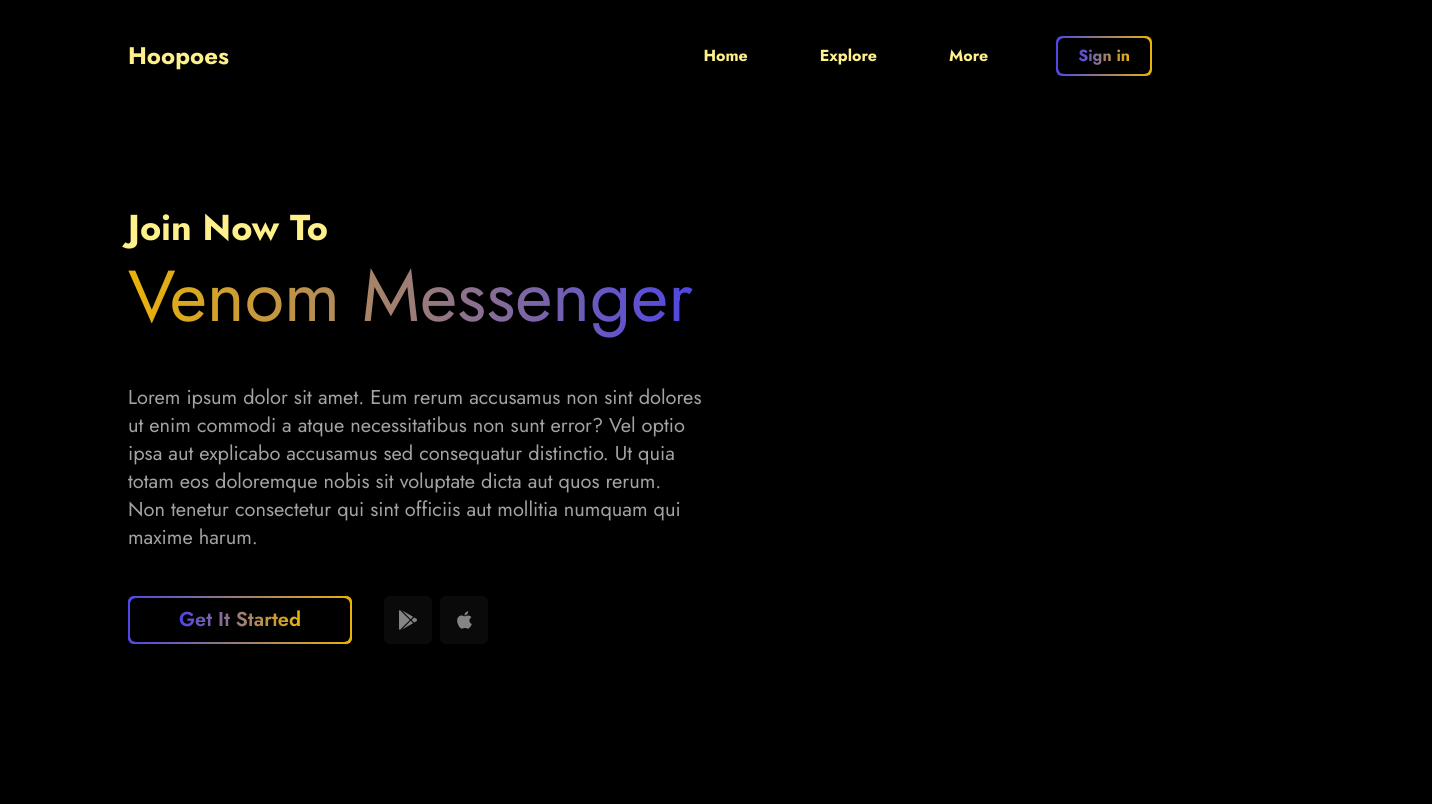
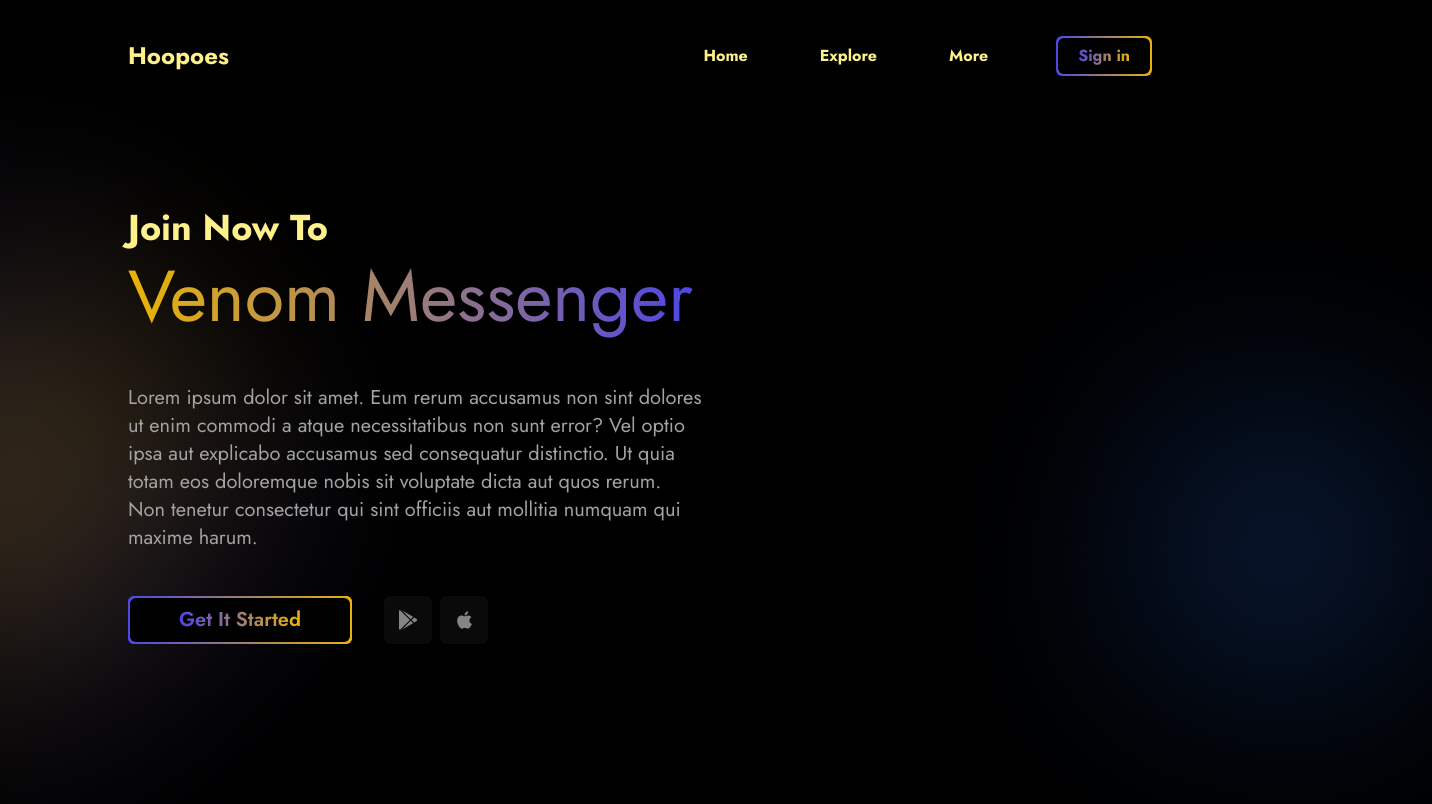
Before and after one commit to saeeda7n/hoopes-landing-page, a website: page src/index.html in a window 1280 px wide. Shown: the whole page, 1432 px wide, since content can reach past the window. Drawn offline with nearby package versions, Linux system fonts and the light colour scheme.

Commit message:
added some effects

```diff
--- a/src/index.html
+++ b/src/index.html
@@ -73,14 +73,21 @@
 
     </header>
     <!--    Header End, Section Start      -->
-    <section class="w-full flex flex-col justify-center gap-3 pt-24 pb-40 min-h-[calc(100vh_-_7rem)] standard-padding">
-        <span class="text-2xl sm:text-4xl font-bold text-yellow-200">Join Now To</span>
-        <div>
+    <section
+            class="w-full flex flex-col relative justify-center gap-3 pt-24 pb-40 min-h-[calc(100vh_-_7rem)] standard-padding">
+
+        <div class="absolute left-0 right-0 bottom-0 top-0">
+            <div class="w-96 h-96 bg-green-100 rounded-2xl rotate-45 bg-gradient-to-l from-indigo-600 via-yellow-500 to-indigo-600 top-1/4 -left-44 blur-[110px] opacity-30 absolute"></div>
+            <div class="w-64 h-64 bg-green-100 rounded-2xl rotate-12 bg-gradient-to-l from-indigo-600 via-sky-600 to-indigo-600 -right-32 bottom-32 blur-[110px] opacity-30 absolute"></div>
+        </div>
+
+        <span class="text-2xl sm:text-4xl font-bold text-yellow-200 relative">Join Now To</span>
+        <div class="relative">
             <h1 class="inline text-5xl sm:text-7xl font-normal bg-gradient-to-l bg-clip-text text-transparent from-indigo-600 to-yellow-500">
                 Venom Messenger
             </h1>
         </div>
-        <p class="max-w-xl mt-10 text-base sm:text-xl text-neutral-400">
+        <p class="max-w-xl mt-10 text-base sm:text-xl text-neutral-400 relative">
             Lorem ipsum dolor sit amet. Eum rerum accusamus non sint dolores ut enim commodi a atque necessitatibus non
             sunt error? Vel optio ipsa aut explicabo accusamus sed consequatur distinctio. Ut quia totam eos doloremque
             nobis sit voluptate dicta aut quos rerum. Non tenetur consectetur qui sint officiis aut mollitia numquam qui
```
Also changed, not shown: src/assets/css/output.css.
